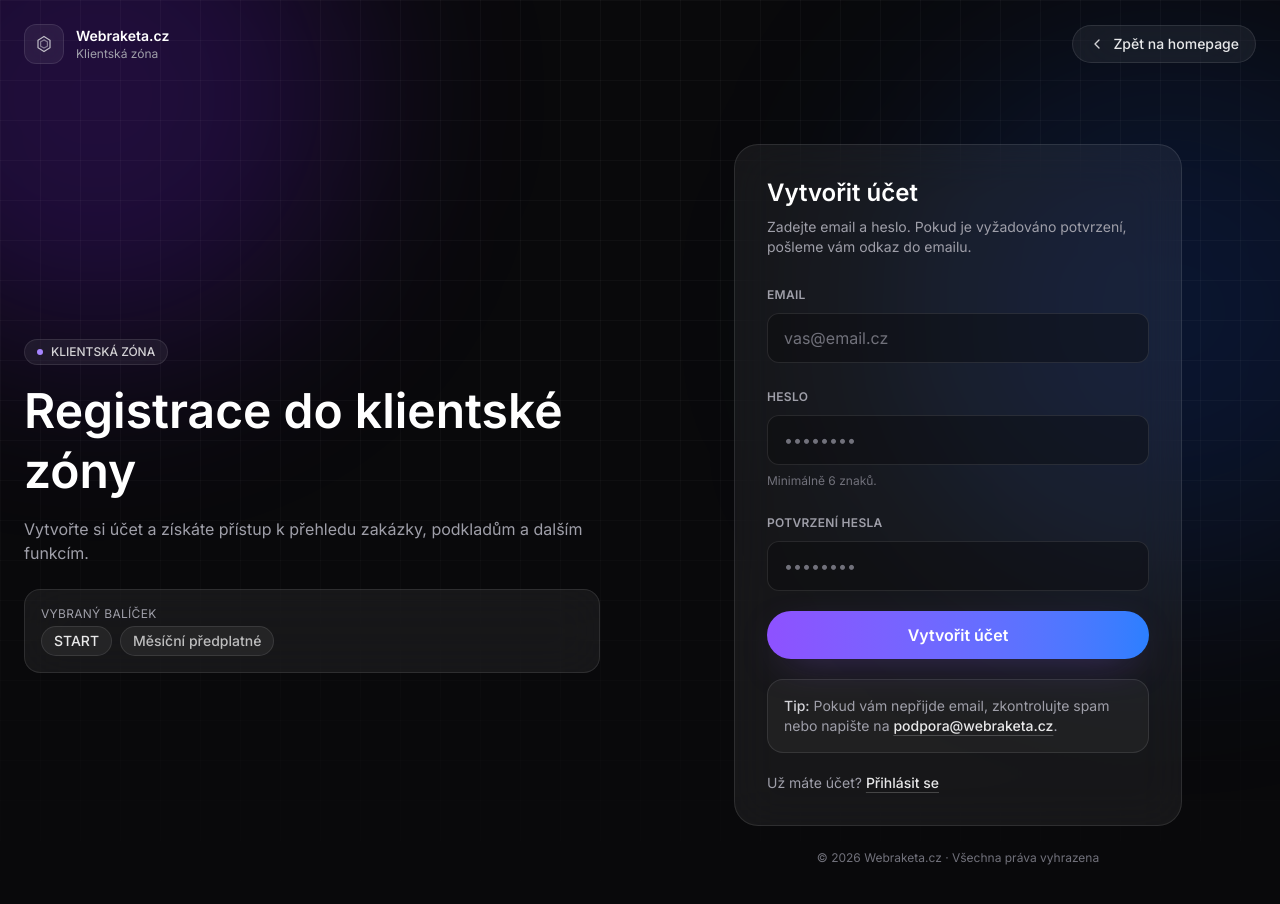
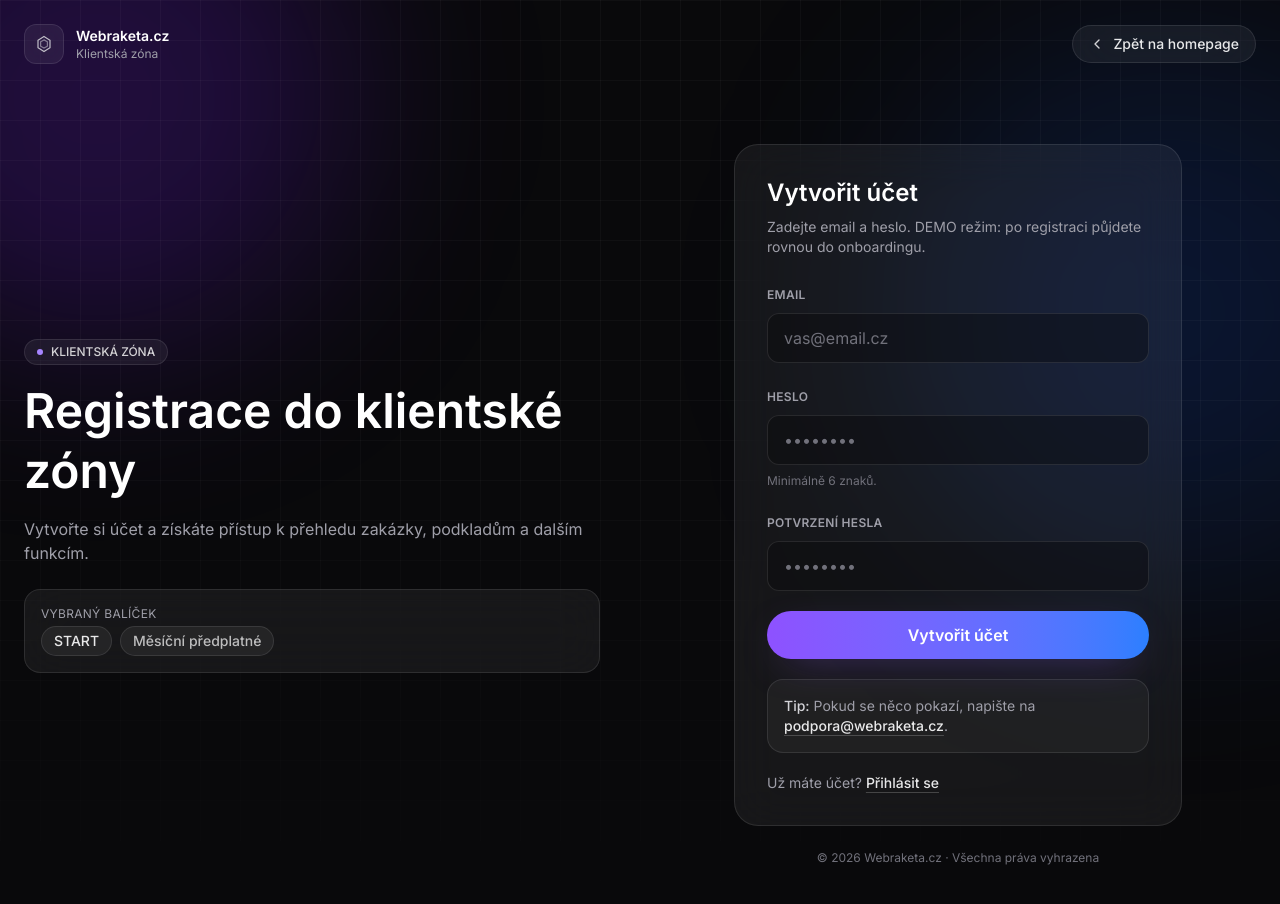
Before and after one commit to webraketacz/webraketa-client-portal, a Next.js app: page /register in a window 1280 px wide. Shown: the top 904 px of the page. Built offline with nearby package versions, Linux system fonts and the light colour scheme.

Commit message:
Disable email confirmation for demo and redirect to onboarding

```diff
--- a/app/register/RegisterClient.tsx
+++ b/app/register/RegisterClient.tsx
@@ -39,14 +39,10 @@ export default function RegisterClient() {
 
     const supabase = getSupabaseBrowserClient();
 
-    // ✅ registrace + redirect URL pro potvrzení emailu
+    // ✅ DEMO registrace bez potvrzování emailu (Confirm email musí být vypnuté v Supabase)
     const { data, error } = await supabase.auth.signUp({
       email,
       password,
-      options: {
-        // po potvrzení emailu se uživatel přesměruje sem:
-        emailRedirectTo: `${window.location.origin}/onboarding`,
-      },
     });
 
     if (error) {
@@ -80,15 +76,8 @@ export default function RegisterClient() {
 
     setLoading(false);
 
-    // ✅ Pokud máš v Supabase zapnuté potvrzení emailu, session nebude hned
-    if (!data.session) {
-      setInfo(
-        `Registrace vytvořena. Poslali jsme potvrzení na ${email}. Po potvrzení budete pokračovat do onboardingu.`
-      );
-      return;
-    }
-
-    router.push(`/onboarding`);
+    // ✅ DEMO: rovnou na onboarding
+    router.push("/onboarding");
     router.refresh();
   };
 
@@ -194,8 +183,7 @@ export default function RegisterClient() {
                 <div className="rounded-3xl border border-white/10 bg-white/[0.06] p-8 backdrop-blur-xl">
                   <h2 className="text-2xl font-semibold text-white">Vytvořit účet</h2>
                   <p className="mt-2 text-sm text-zinc-400">
-                    Zadejte email a heslo. Pokud je vyžadováno potvrzení, pošleme vám odkaz do
-                    emailu.
+                    Zadejte email a heslo. DEMO režim: po registraci půjdete rovnou do onboardingu.
                   </p>
 
                   <form onSubmit={onSubmit} className="mt-6 space-y-5">
@@ -267,7 +255,7 @@ export default function RegisterClient() {
                       ) : (
                         <>
                           <span className="font-medium text-zinc-300">Tip:</span>{" "}
-                          Pokud vám nepřijde email, zkontrolujte spam nebo napište na{" "}
+                          Pokud se něco pokazí, napište na{" "}
                           <a
                             href="mailto:podpora@webraketa.cz"
                             className="font-medium text-white/90 underline decoration-white/20 underline-offset-4 hover:decoration-white/50"
```
